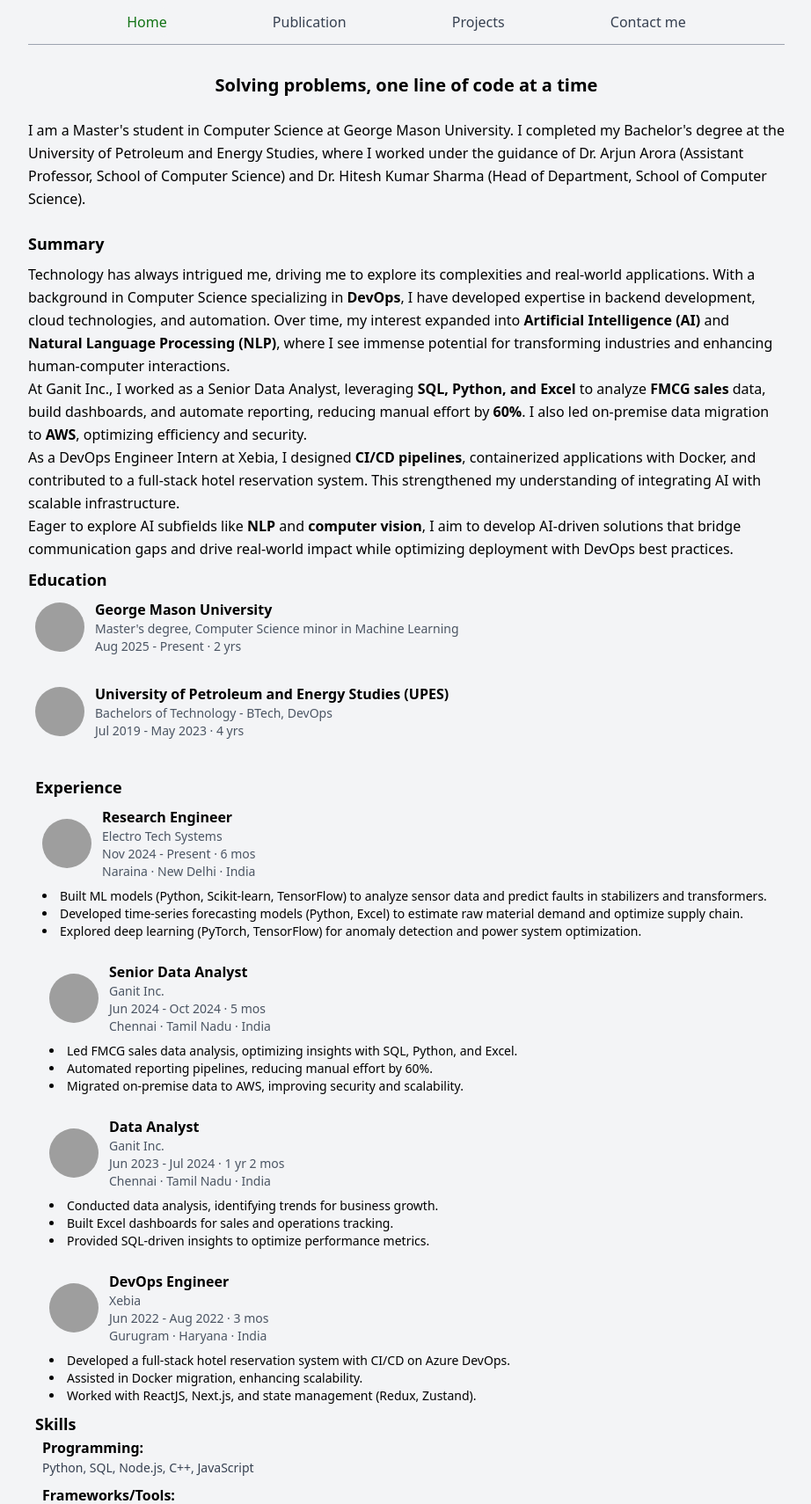
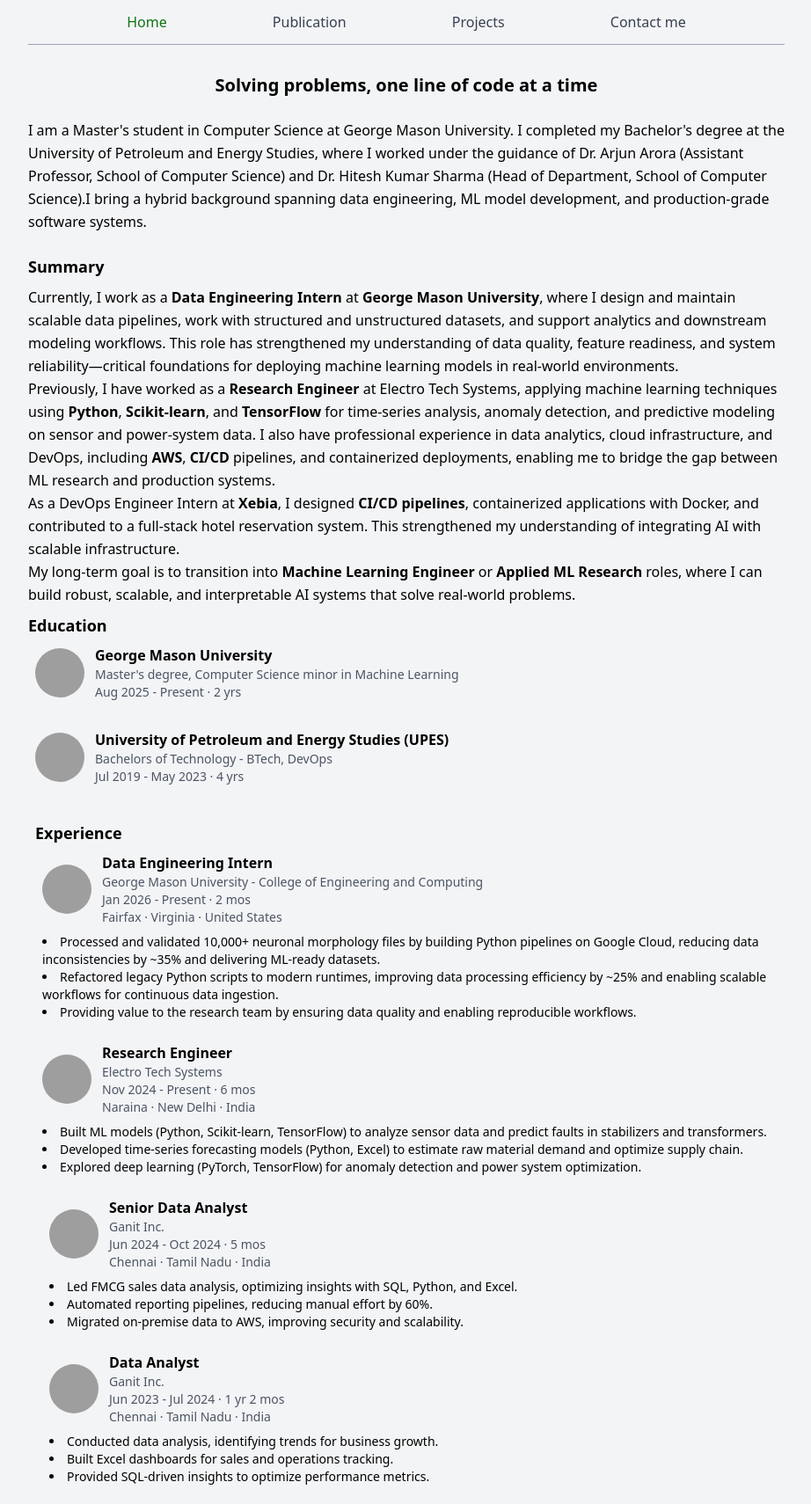
Before and after one commit to adityaraj079/Portfolio, a Flask app: page / in a window 1280 px wide. Shown: the part 221-1931 px from the top of the page at 88% size, without its empty margins (178-1100 px from the left). Run offline with Flask 3, Linux system fonts and the light colour scheme; some libraries are stand-ins or nearby versions; grey boxes are pictures that could not be loaded.

Commit message:
GMU CEC experience added

```diff
--- a/templates/index.html
+++ b/templates/index.html
@@ -74,36 +74,41 @@
                 I completed my Bachelor's degree at the University of Petroleum and
                 Energy Studies, where I worked under the guidance of Dr. Arjun Arora
                 (Assistant Professor, School of Computer Science) and Dr. Hitesh Kumar
-                Sharma (Head of Department, School of Computer Science).
+                Sharma (Head of Department, School of Computer Science).I bring a hybrid background spanning data engineering, ML model
+                development, and production-grade software systems.
             </p>
         </div>
 
         <div>
             <p class="text-lg font-bold pb-2">Summary</p>
             <p>
-                Technology has always intrigued me, driving me to explore its complexities
-                and real-world applications. With a background in Computer Science
-                specializing in <b>DevOps</b>, I have developed expertise in backend development,
-                cloud technologies, and automation. Over time, my interest expanded into
-                <b>Artificial Intelligence (AI)</b> and <b>Natural Language Processing (NLP)</b>, where I see
-                immense potential for transforming industries and enhancing human-computer interactions.
+                Currently, I work as
+                a <b>Data Engineering Intern</b> at <b>George Mason University</b>, where I design
+                and maintain scalable data pipelines, work with structured and
+                unstructured datasets, and support analytics and downstream modeling
+                workflows. This role has strengthened my understanding of data quality,
+                feature readiness, and system reliability—critical foundations for
+                deploying machine learning models in real-world environments.
             </p>
             <p>
-                At Ganit Inc., I worked as a Senior Data Analyst, leveraging <b>SQL, Python,
-                and Excel</b> to analyze <b>FMCG sales</b> data, build dashboards, and automate
-                reporting, reducing manual effort by <b>60%</b>. I also led on-premise data
-                migration to <b>AWS</b>, optimizing efficiency and security.
+                Previously, I have worked as a <b>Research Engineer</b> at Electro Tech Systems,
+                 applying machine learning techniques using <b>Python</b>, <b>Scikit-learn</b>, and
+                 <b>TensorFlow</b> for time-series analysis, anomaly detection, and predictive
+                 modeling on sensor and power-system data. I also have professional
+                 experience in data analytics, cloud infrastructure, and DevOps,
+                 including <b>AWS</b>, <b>CI/CD</b> pipelines, and containerized deployments, enabling
+                  me to bridge the gap between ML research and production systems.
             </p>
             <p>
-                As a DevOps Engineer Intern at Xebia, I designed <b>CI/CD pipelines</b>,
+                As a DevOps Engineer Intern at <b>Xebia</b>, I designed <b>CI/CD pipelines</b>,
                 containerized applications with Docker, and contributed to a full-stack
                 hotel reservation system. This strengthened my understanding of integrating
                 AI with scalable infrastructure.
             </p>
             <p>
-                Eager to explore AI subfields like <b>NLP</b> and <b>computer vision</b>, I aim to
-                develop AI-driven solutions that bridge communication gaps and drive
-                real-world impact while optimizing deployment with DevOps best practices.
+                My long-term goal is to transition into <b>Machine Learning Engineer</b> or
+                <b>Applied ML Research</b> roles, where I can build robust, scalable, and
+                interpretable AI systems that solve real-world problems.
             </p>
         </div>
 
@@ -137,6 +142,25 @@
         <div class="py-2">
             <p class="text-lg font-bold">Experience</p>
         <div class="mt-2 space-y-6 px-2">
+          <div class="flex flex-col">
+            <div class="flex items-center mb-2">
+              <img src="https://raw.githubusercontent.com/adityaraj079/Images/refs/heads/main/george_mason_university_college_of_engineering_and_computing_logo.jpeg" loading="lazy" alt="Company Logo" class="w-14 h-14 rounded-full mr-3">
+              <div>
+                <p class="font-semibold text-base">Data Engineering Intern</p>
+                <p class="text-sm text-gray-600"> George Mason University - College of Engineering and Computing</p>
+                <p class="text-sm text-gray-600">Jan 2026 - Present · 2 mos</p>
+                <p class="text-sm text-gray-600">Fairfax · Virginia · United States</p>
+              </div>
+            </div>
+            <ul class="list-disc list-inside text-sm">
+              <li>Processed and validated 10,000+ neuronal morphology files by building Python pipelines on Google Cloud, reducing data
+inconsistencies by ~35% and delivering ML-ready datasets.</li>
+              <li>Refactored legacy Python scripts to modern runtimes, improving data processing efficiency by ~25% and enabling scalable
+workflows for continuous data ingestion.</li>
+              <li>Providing value to the research team by ensuring data quality and enabling reproducible workflows.</li>
+            </ul>
+          </div>
+
           <div class="flex flex-col">
             <div class="flex items-center mb-2">
               <img src="https://github.com/adityaraj079/Images/blob/main/electrotech_logo.png?raw=true" loading="lazy" alt="Company Logo" class="w-14 h-14 rounded-full mr-3">
```
